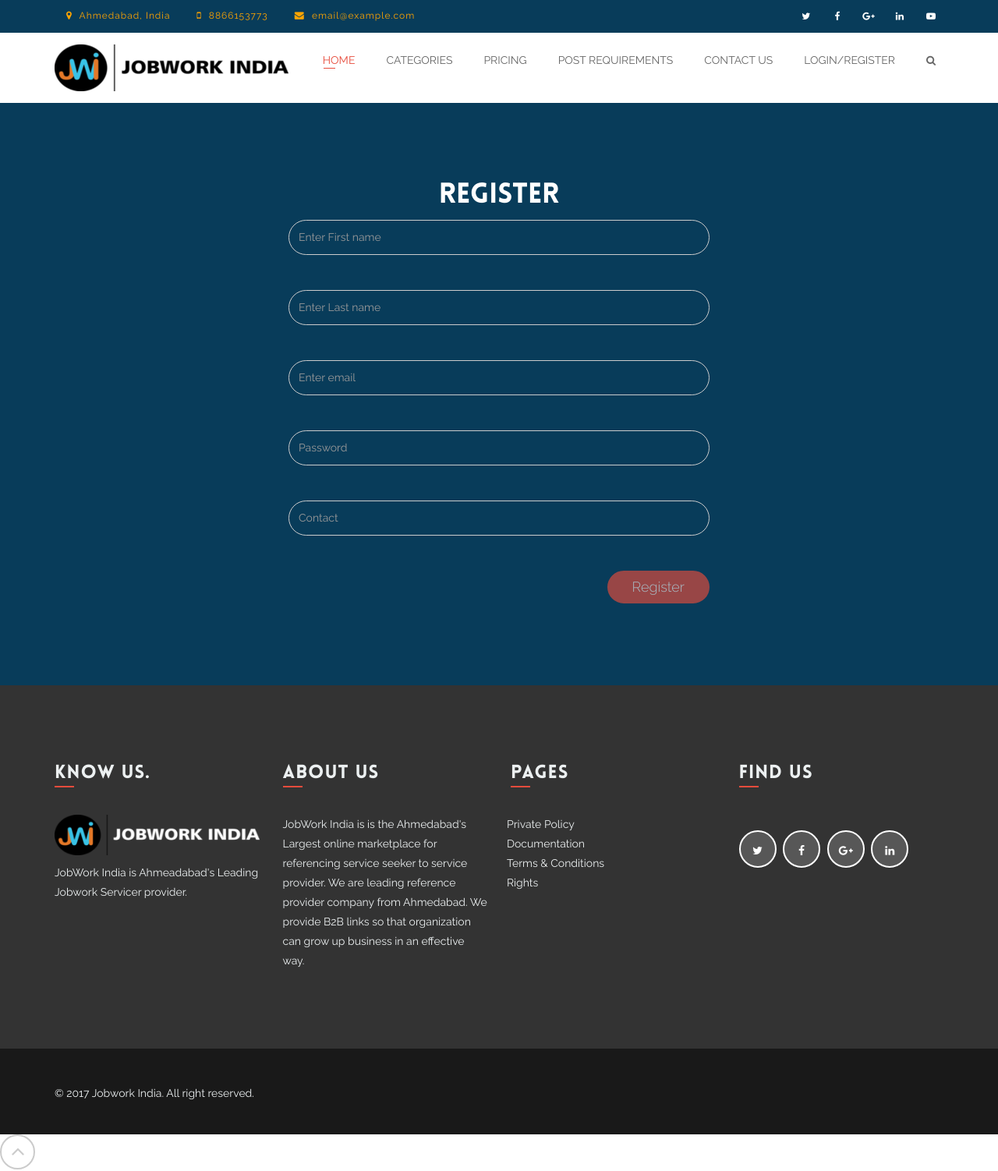
After one commit to vishalmelwani/jwifinal, a PHP site: page /register.php in a window 1280 px wide. The commit adds this page. Shown: the whole page at 78% size. Run offline with PHP 8.4, Linux system fonts and the light colour scheme; some libraries are stand-ins or nearby versions.

Commit message:
LOGIN/REGISTER

```diff
--- a/assets/css/main.css
+++ b/assets/css/main.css
@@ -1777,6 +1777,12 @@
 #contact .contact-form-wrapper {
   background: url(../img/backgrounds/contact-form-bg.jpg);
   background-size: cover;
+}
+.contact-form-wrapper1 {
+background-color: #083c5a;
+    background-size: cover;
+    font-weight: 500;
+    color:white;
 }
 #contact .form-control {
   margin-bottom: 45px;
--- /dev/null
+++ b/register.php
@@ -0,0 +1,202 @@
+<!DOCTYPE html>
+<html lang="en">
+
+<!-- Mirrored from demo.graygrids.com/themes/plain-bs/contact1.html by HTTrack Website Copier/3.x [XR&CO'2014], Fri, 17 Feb 2017 17:06:44 GMT -->
+<head>
+    <meta charset="utf-8">
+    <meta name="viewport" content="width=device-width, initial-scale=1">
+    <title>
+     JobWork India
+    </title>
+    <!-- Bootstrap -->
+    <link rel="stylesheet" type="text/css" href="assets/css/bootstrap.css">
+    <!-- Main Style -->
+    <link rel="stylesheet" type="text/css" href="assets/css/main.css">
+    <!-- Responsive Style -->
+    <link rel="stylesheet" type="text/css" href="assets/css/responsive.css">
+    <!--Fonts-->
+    <link rel="stylesheet" media="screen" href="assets/fonts/font-awesome/font-awesome.min.css">
+    <link rel="stylesheet" type="text/css" href="assets/fonts/plain/plain-fonts.css">
+
+
+    <link rel="stylesheet" type="text/css" href="assets/fonts/lovelo/lovelo.css">
+    <!-- Extras -->
+    <link rel="stylesheet" type="text/css" href="assets/extras/owl/owl.carousel.css">
+    <link rel="stylesheet" type="text/css" href="assets/extras/owl/owl.theme.css">
+    <link rel="stylesheet" type="text/css" href="assets/extras/animate.css">
+    <link rel="stylesheet" type="text/css" href="assets/extras/slicknav.css">
+
+      <!-- Color CSS Styles  -->
+    <link rel="stylesheet" type="text/css" href="assets/css/colors/green.css" media="screen" />
+    <link rel="stylesheet" type="text/css" href="assets/css/colors/default.css" title="default" media="screen" />
+    <link rel="stylesheet" type="text/css" href="assets/css/colors/lightblue.css" title="lightblue" media="screen" />
+    <link rel="stylesheet" type="text/css" href="assets/css/colors/gray.css" title="gray" media="screen" />
+    <link rel="stylesheet" type="text/css" href="assets/css/colors/coffee.css" title="coffee" media="screen" />
+    <link rel="stylesheet" type="text/css" href="assets/css/colors/orange.css" title="orange" media="screen" />
+    <link rel="stylesheet" type="text/css" href="assets/css/colors/wisteria.css" title="wisteria" media="screen" />
+    <link rel="stylesheet" type="text/css" href="assets/css/colors/mblue.css" title="mblue" media="screen" />
+    <link rel="stylesheet" type="text/css" href="assets/css/colors/greensea.css" title="greensea" media="screen" />
+
+    <!-- HTML5 Shim and Respond.js IE8 support of HTML5 elements and media queries -->
+    <!--[if lt IE 9]>
+    <script src="https://oss.maxcdn.com/libs/html5shiv/3.7.0/html5shiv.js">
+    </script>
+    <script src="https://oss.maxcdn.com/libs/respond.js/1.4.2/respond.min.js">
+    </script>
+    <![endif]-->
+
+  <!-- Google Maps -->
+  <style>
+    #google-map,
+    body,
+    html {
+      padding: 0;
+      height: 400px;
+    }
+  </style>
+
+  </head>
+  <body>
+
+    <!-- Header area wrapper starts -->
+  <?php
+    include('header.php');
+  ?>
+  <!-- Header-wrap area ends -->
+
+  <!-- Page Header -->
+
+  <!-- Page Header End -->
+
+  <!-- Conatct Section -->
+  <section id="contact">
+  <div class="contact-form-wrapper1" data-0="background-position:0px -200px;" data-10000="background-position:0px 2000;">
+      <div class="container">
+        <div class="row">
+
+
+
+
+  <div class="col-md-12 contact-form wow fadeIn" data-wow-delay=".2s">
+            <form role="form" id="contactForm" data-toggle="validator" class="shake">
+                <div class="form-group col-sm-3"></div>
+                <div class="form-group col-sm-6">
+                     <center><h1><b>Register</b></h1></center>
+                     <div class="form-group">
+                        <div class="help-block with-errors"></div>
+                        <input type="text" class="form-control radius-input" id="fname" name="fname" placeholder="Enter First name" required data-error="Please enter your First Name" required>
+                      </div>
+                     <div class="form-group">
+                        <div class="help-block with-errors"></div>
+                        <input type="text" class="form-control radius-input" id="lname" name="lname" placeholder="Enter Last name" required data-error="Please enter your Last Name" required>
+                      </div>
+                      <div class="form-group">
+                        <div class="help-block with-errors"></div>
+                        <input type="email" class="form-control radius-input" id="email" placeholder="Enter email" name="email" required data-error="Please enter your email" required>
+                      </div>
+
+                      <div class="form-group">
+                         <div class="help-block with-errors"></div>
+                         <input type="password" class="form-control radius-input" id="password" placeholder="Password" name="password" required data-error="Please enter your password" required>
+                      </div>
+
+                      <div class="form-group">
+                         <div class="help-block with-errors"></div>
+                         <input type="text" class="form-control radius-input" id="contact" placeholder="Contact" name="contact" required data-error="Please enter your Contact Number" required>
+                      </div>
+                     <div class="form-group">
+                         <div class="help-block with-errors"></div>
+                     <button type="submit" id="form-submit" class="btn btn-common btn-lg pull-right ">Register</button>
+                     </div>
+                </div>
+                <div class="form-group col-sm-3"></div>
+                <div id="msgSubmit" class="h3 text-center hidden"></div>
+                <div class="clearfix"></div>
+            </form>
+          </div>
+
+        </div>
+      </div>
+    </div>
+  </section>
+
+    <!-- Footer Section -->
+   <?php
+ include './footer.php';
+   ?>
+    <!-- Footer Section End-->
+
+    <!-- ScrollTop Starts-->
+    <div class="scroll-top" data-spy="affix" data-offset-top="500">
+      <a onclick="smoothScr.anim('roof')">
+        <i class="fa fa-angle-up fa-2x">
+        </i>
+      </a>
+    </div><!-- ScrollTop Starts-->
+
+    <!-- Start Loader -->
+    <div id="loader">
+      <div class="square-spin">
+        <img src="assets/img/preloader.gif" alt="">
+      </div>
+    </div>
+
+    <!-- Style Switcher -->
+
+
+    <!-- JavaScript & jQuery Plugins -->
+    <!-- jQuery Load -->
+    <script src="assets/js/jquery-min.js">
+    </script>
+    <!-- Bootstrap JS -->
+    <script src="assets/js/bootstrap.min.js">
+    </script>
+    <!--Text Rotator-->
+    <script src="assets/js/jquery.mixitup.js">
+    </script>
+    <!--WOW Scroll Spy-->
+    <script src="assets/js/wow.js">
+    </script>
+    <!-- OWL Carousel -->
+    <script src="assets/js/owl.carousel.js">
+    </script>
+    <!-- Vide -->
+    <script src="assets/js/jquery.vide.js">
+    </script>
+    <!-- Contact form related -->
+    <script src="assets/js/form-validator.min.js">
+    </script>
+    <script src="assets/js/contact-form-script.js">
+    </script>
+    <!-- Smooth Scroll -->
+    <script src="assets/js/smooth-scroll.js">
+    </script>
+    <!-- WayPoint -->
+    <script src="assets/js/waypoints.min.js">
+    </script>
+    <!-- CounterUp -->
+    <script src="assets/js/jquery.counterup.min.js">
+    </script>
+    <!-- ScrollTop -->
+    <script src="assets/js/scroll-top.js">
+    </script>
+    <!-- Appear -->
+    <script src="assets/js/jquery.appear.js">
+    </script>
+    <!-- Slicknav -->
+    <script src="assets/js/jquery.slicknav.js">
+    </script>
+    <!-- Google Maps API -->
+    <script src="https://maps.googleapis.com/maps/api/js?v=3.expsensor=false">
+    </script>
+    <!-- All JS plugin Triggers -->
+    <script src="assets/js/main.js">
+    </script>
+
+
+
+  </body>
+
+
+<!-- Mirrored from demo.graygrids.com/themes/plain-bs/contact1.html by HTTrack Website Copier/3.x [XR&CO'2014], Fri, 17 Feb 2017 17:06:45 GMT -->
+</html>
```
Also changed, not shown: login.php (added, +333 -0 lines).
